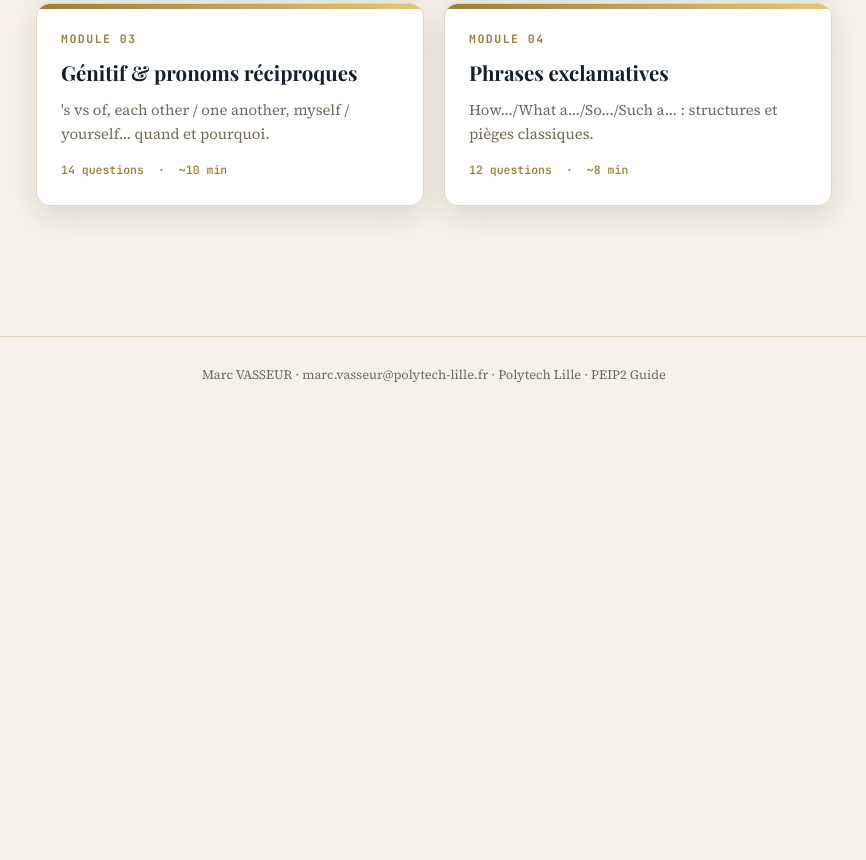
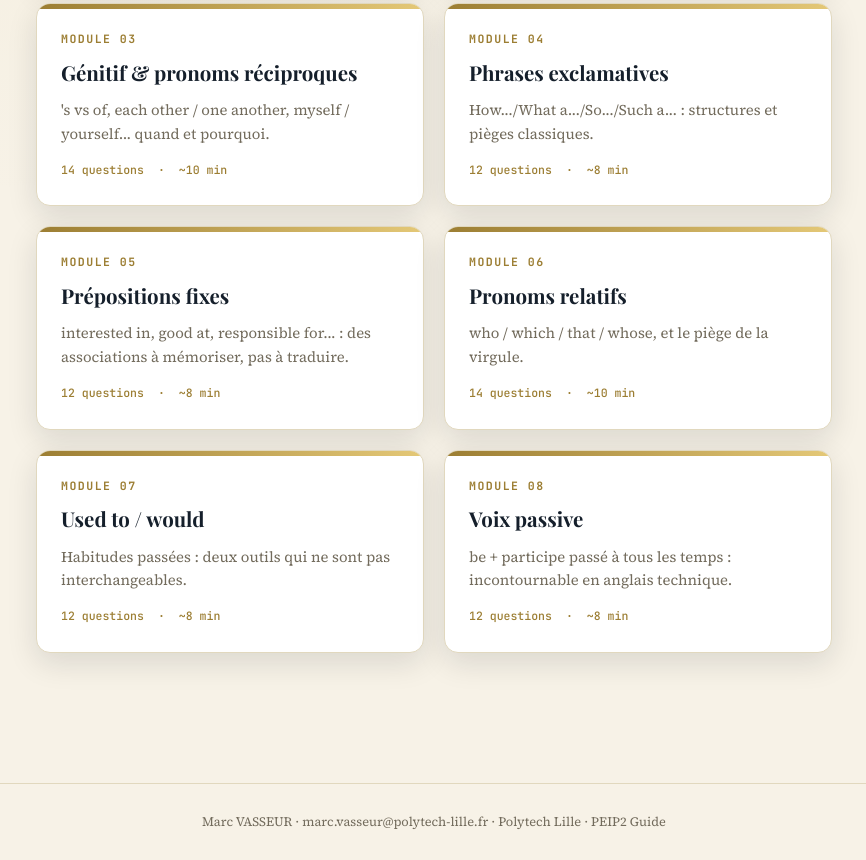
Before and after one commit to marcvasseurpolytech-dot/peip2-guide, a plain HTML site: page index.html in a window 1280 px wide. Shown: the part 618-1478 px from the top of the page, without its empty margins (206-1072 px from the left). Before the commit the page ends 1032 px from the top, so only its background shows below. Drawn offline with nearby package versions, Linux system fonts and the light colour scheme.

Commit message:
Add modules 5-8 (dependent prepositions, relative pronouns, used to/would, passive voice)

```diff
--- a/index.html
+++ b/index.html
@@ -19,7 +19,7 @@
 <main>
   <div class="hero">
     <div class="kicker">Grammaire anglaise &middot; travail autonome</div>
-    <h1>Quatre points de grammaire, un par un</h1>
+    <h1>Huit points de grammaire, un par un</h1>
     <p>Chaque module : un cours court, une série d'exercices, une correction phrase par phrase avec explication, et un bilan à la fin.</p>
   </div>
 
@@ -51,6 +51,34 @@
       <p>How.../What a.../So.../Such a... : structures et pièges classiques.</p>
       <div class="meta"><span>12 questions</span><span>&middot;</span><span>~8 min</span></div>
     </a>
+
+    <a class="module-card" href="module5.html">
+      <div class="num">MODULE 05</div>
+      <h2>Prépositions fixes</h2>
+      <p>interested in, good at, responsible for... : des associations à mémoriser, pas à traduire.</p>
+      <div class="meta"><span>12 questions</span><span>&middot;</span><span>~8 min</span></div>
+    </a>
+
+    <a class="module-card" href="module6.html">
+      <div class="num">MODULE 06</div>
+      <h2>Pronoms relatifs</h2>
+      <p>who / which / that / whose, et le piège de la virgule.</p>
+      <div class="meta"><span>14 questions</span><span>&middot;</span><span>~10 min</span></div>
+    </a>
+
+    <a class="module-card" href="module7.html">
+      <div class="num">MODULE 07</div>
+      <h2>Used to / would</h2>
+      <p>Habitudes passées : deux outils qui ne sont pas interchangeables.</p>
+      <div class="meta"><span>12 questions</span><span>&middot;</span><span>~8 min</span></div>
+    </a>
+
+    <a class="module-card" href="module8.html">
+      <div class="num">MODULE 08</div>
+      <h2>Voix passive</h2>
+      <p>be + participe passé à tous les temps : incontournable en anglais technique.</p>
+      <div class="meta"><span>12 questions</span><span>&middot;</span><span>~8 min</span></div>
+    </a>
   </div>
 </main>
 
```
